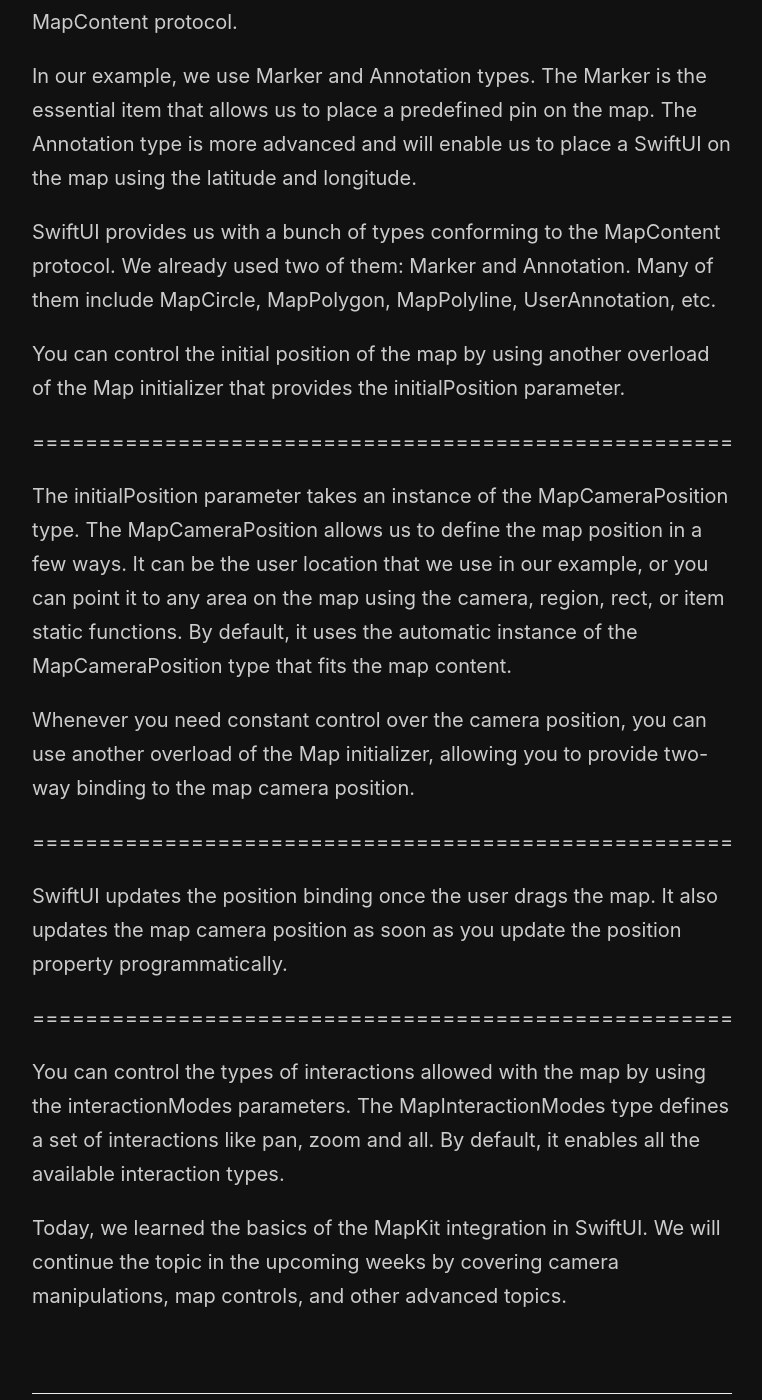
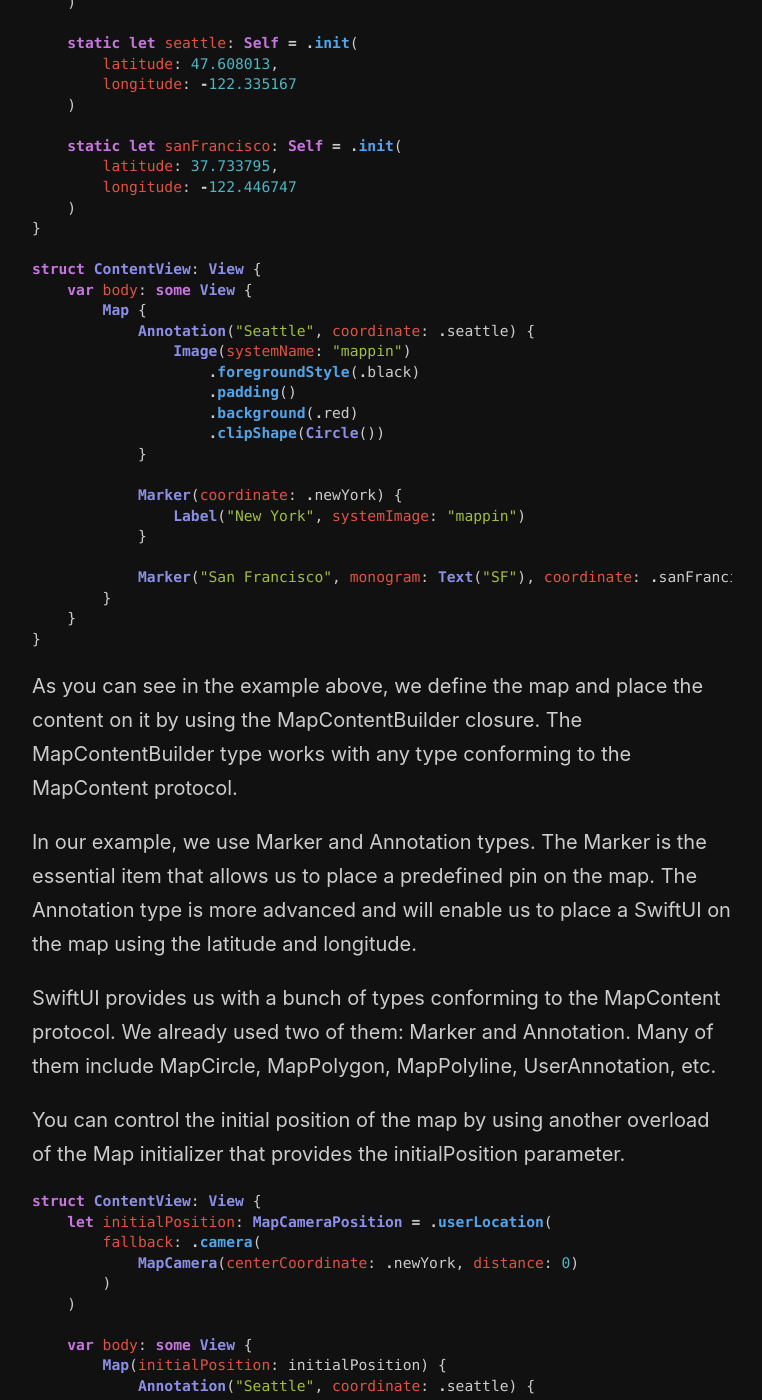
Before and after one commit to mecid/mecid.github.io, a Jekyll site: the page built from _posts/2023-11-29-mastering-mapkit-in-swiftui-basics.md, in a window 1280 px wide and 1400 px high, scrolled down 1101 px. Shown: the whole window, without its empty margins (258-1020 px from the left). Built offline with Jekyll 4.4.1, drawn with Linux system fonts in a browser that asks for light colours; some of the changed text lies outside the part shown.

Commit message:
code examples added to the mapkit basics post

````diff
--- a/_posts/2023-11-29-mastering-mapkit-in-swiftui-basics.md
+++ b/_posts/2023-11-29-mastering-mapkit-in-swiftui-basics.md
@@ -11,7 +11,47 @@
 
 The new MapKit API introduces the MapContentBuilder result builder that looks similar to the ViewBuilder but instead uses the types conforming to the MapContent protocol. Let's start with the basic example of using the new MapKit APIs in SwiftUI.
 
-=====================================================
+```swift
+import MapKit
+import SwiftUI
+
+extension CLLocationCoordinate2D {
+    static let newYork: Self = .init(
+        latitude: 40.730610,
+        longitude: -73.935242
+    )
+
+    static let seattle: Self = .init(
+        latitude: 47.608013,
+        longitude: -122.335167
+    )
+
+    static let sanFrancisco: Self = .init(
+        latitude: 37.733795,
+        longitude: -122.446747
+    )
+}
+
+struct ContentView: View {
+    var body: some View {
+        Map {
+            Annotation("Seattle", coordinate: .seattle) {
+                Image(systemName: "mappin")
+                    .foregroundStyle(.black)
+                    .padding()
+                    .background(.red)
+                    .clipShape(Circle())
+            }
+
+            Marker(coordinate: .newYork) {
+                Label("New York", systemImage: "mappin")
+            }
+
+            Marker("San Francisco", monogram: Text("SF"), coordinate: .sanFrancisco)
+        }
+    }
+}
+```
 
 As you can see in the example above, we define the map and place the content on it by using the MapContentBuilder closure. The MapContentBuilder type works with any type conforming to the MapContent protocol.
 
@@ -21,18 +61,72 @@
 
 You can control the initial position of the map by using another overload of the Map initializer that provides the initialPosition parameter.
 
-=====================================================
+```swift
+struct ContentView: View {
+    let initialPosition: MapCameraPosition = .userLocation(
+        fallback: .camera(
+            MapCamera(centerCoordinate: .newYork, distance: 0)
+        )
+    )
+
+    var body: some View {
+        Map(initialPosition: initialPosition) {
+            Annotation("Seattle", coordinate: .seattle) {
+                Image(systemName: "mappin")
+                    .foregroundStyle(.black)
+                    .padding()
+                    .background(.red)
+                    .clipShape(Circle())
+            }
+
+            Marker(coordinate: .newYork) {
+                Label("New York", systemImage: "mappin")
+            }
+
+            Marker("San Francisco", monogram: Text("SF"), coordinate: .sanFrancisco)
+        }
+    }
+}
+```
 
 The initialPosition parameter takes an instance of the MapCameraPosition type. The MapCameraPosition allows us to define the map position in a few ways. It can be the user location that we use in our example, or you can point it to any area on the map using the camera, region, rect, or item static functions. By default, it uses the automatic instance of the MapCameraPosition type that fits the map content.
 
 Whenever you need constant control over the camera position, you can use another overload of the Map initializer, allowing you to provide two-way binding to the map camera position.
 
-=====================================================
+```swift
+struct ContentView: View {
+    @State private var position: MapCameraPosition = .userLocation(
+        fallback: .camera(
+            MapCamera(centerCoordinate: .newYork, distance: 0)
+        )
+    )
+
+    var body: some View {
+        Map(position: $position) {
+            // ...
+        }
+    }
+}
+```
 
 SwiftUI updates the position binding once the user drags the map. It also updates the map camera position as soon as you update the position property programmatically.
 
-=====================================================
+```swift
+struct ContentView: View {
+    @State private var position: MapCameraPosition = .userLocation(
+        fallback: .camera(
+            MapCamera(centerCoordinate: .newYork, distance: 0)
+        )
+    )
 
-You can control the types of interactions allowed with the map by using the interactionModes parameters. The MapInteractionModes type defines a set of interactions like pan, zoom and all. By default, it enables all the available interaction types.
+    var body: some View {
+        Map(position: $position, interactionModes: .pitch) {
+            // ...
+        }
+    }
+}
+```
+
+You can control the types of interactions allowed with the map by using the interactionModes parameters. The MapInteractionModes type defines a set of interactions like pan, pitch, rotate and zoom. By default, it enables all the available interaction types.
 
 Today, we learned the basics of the MapKit integration in SwiftUI. We will continue the topic in the upcoming weeks by covering camera manipulations, map controls, and other advanced topics.
````
